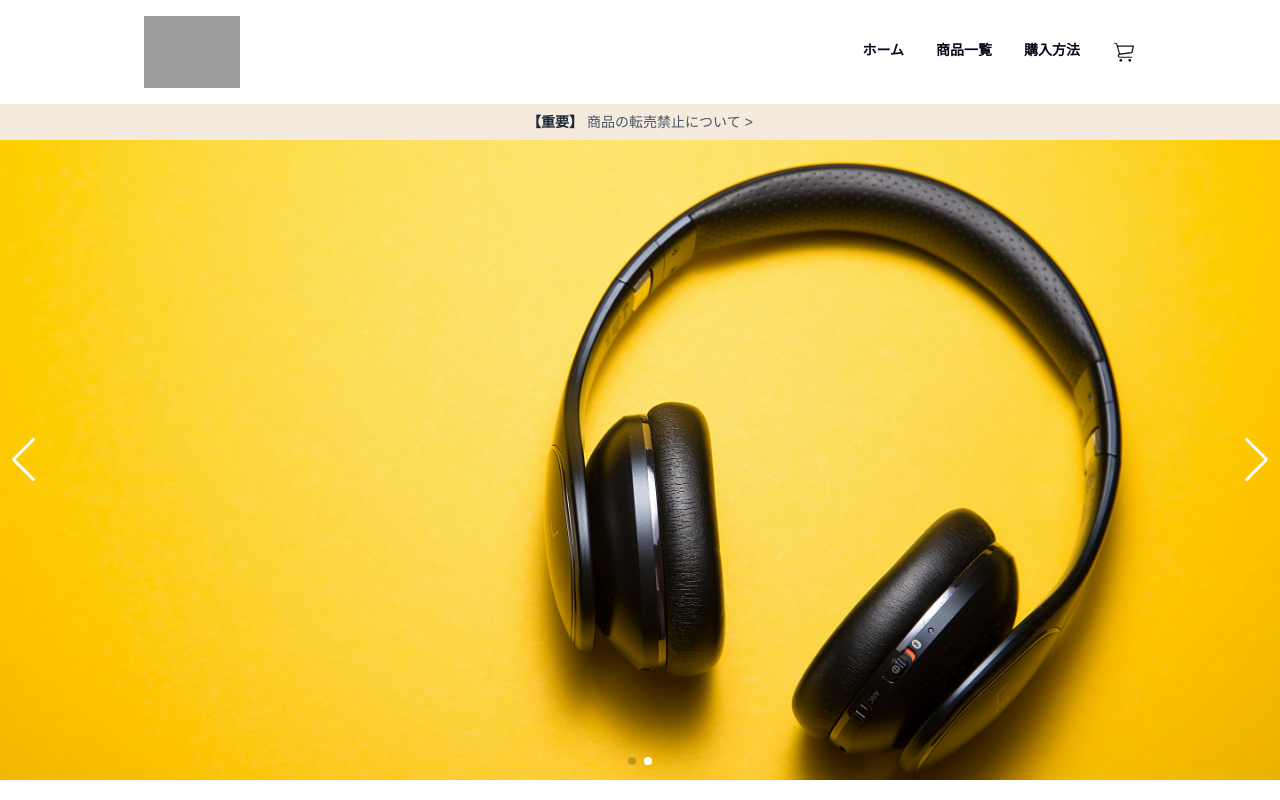
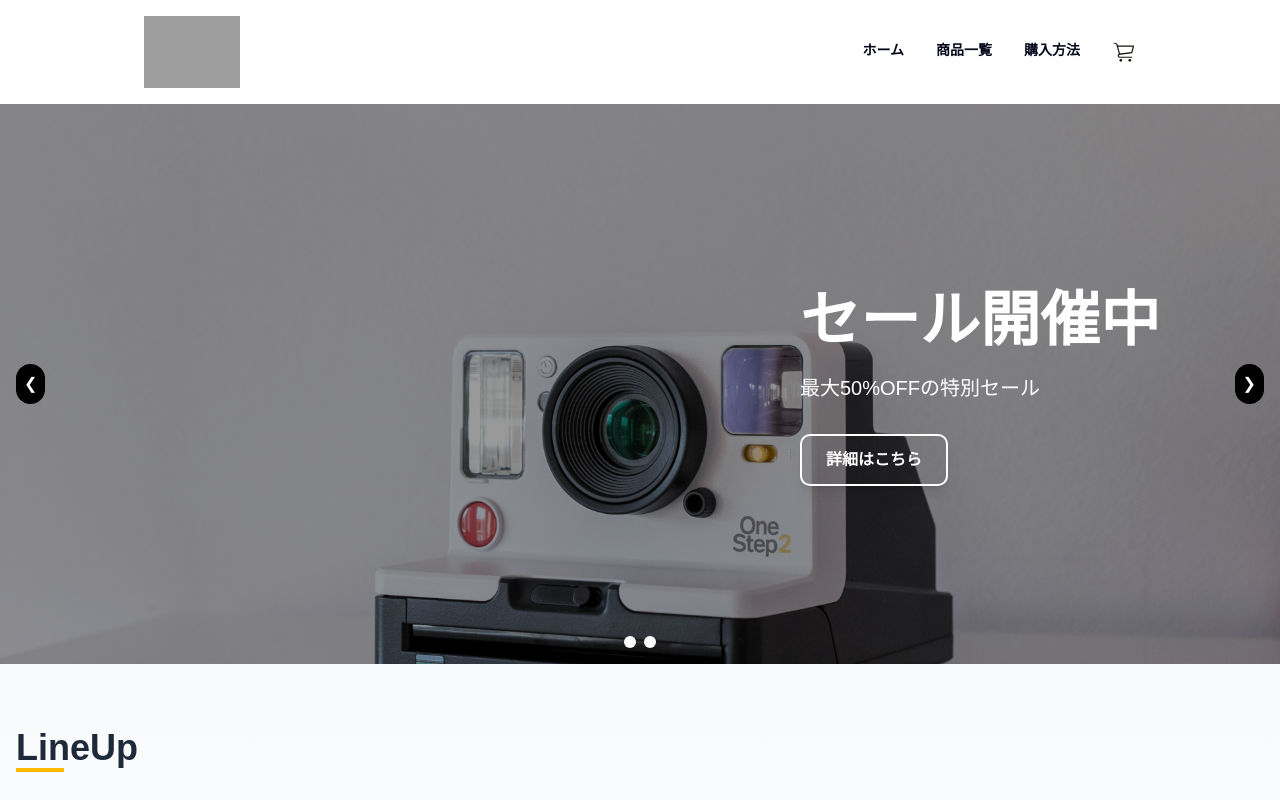
Before and after one commit to bbbyk105/bypay-sample1, a Next.js app: page / in a window 1280 px wide. Shown: the top 800 px of the page. Built offline with nearby package versions, Linux system fonts and the light colour scheme; grey boxes are pictures that could not be loaded.

Commit message:
heroの編集

```diff
--- a/app/cart/page.tsx
+++ b/app/cart/page.tsx
@@ -1,7 +1,39 @@
+import { cn } from "@/lib/utils";
+import Link from "next/link";
 import React from "react";
+import { Button } from "../components/atoms/Button";
 
-const page = () => {
-  return <div>page</div>;
+const EmptyCartPage = () => {
+  return (
+    <div className="flex flex-col items-center justify-center min-h-screen bg-gray-100 px-4">
+      {/* カートの空メッセージ */}
+      <div className="text-center space-y-6">
+        <h3 className="text-2xl font-semibold text-gray-800">カートが空です</h3>
+
+        <Link href="/">
+          <Button
+            className={cn(
+              "bg-gray-300 hover:bg-amber-600 shadow-lg transition-all duration-300"
+            )}
+            size="lg"
+            variant="default"
+          >
+            買い物を続ける
+          </Button>
+        </Link>
+      </div>
+
+      {/* 後で購入 */}
+      <div className="mt-10 w-full max-w-lg bg-white shadow-lg rounded-xl p-6 border">
+        <h4 className="text-lg font-semibold text-gray-900">後で購入</h4>
+        <p className="text-gray-600 mt-2 text-sm leading-relaxed">
+          保存されたアイテムはまだありません。
+          <br />
+          このリストには、後で購入するアイテムを追加できます。
+        </p>
+      </div>
+    </div>
+  );
 };
 
-export default page;
+export default EmptyCartPage;
--- /dev/null
+++ b/app/components/molecules/FeaturedBanner.tsx
@@ -0,0 +1,182 @@
+"use client";
+
+import React, { useState, useEffect, JSX } from "react";
+import Image from "next/image";
+import Link from "next/link";
+
+interface HeroSlide {
+  id: number;
+  image: string;
+  title: string;
+  subtitle: string;
+  buttonText: string;
+  buttonLink: string;
+  align?: "left" | "center" | "right";
+  textColor?: string;
+  buttonStyle?: "primary" | "secondary" | "outline";
+}
+
+interface EcommerceHeroProps {
+  slides: HeroSlide[];
+  autoplay?: boolean;
+  autoplaySpeed?: number;
+  showIndicators?: boolean;
+  fullHeight?: boolean;
+  overlayOpacity?: number;
+}
+
+const EcommerceHero = ({
+  slides,
+  autoplay = true,
+  autoplaySpeed = 5000,
+  showIndicators = true,
+  fullHeight = false,
+  overlayOpacity = 40,
+}: EcommerceHeroProps): JSX.Element => {
+  const [currentSlide, setCurrentSlide] = useState(0);
+
+  useEffect(() => {
+    if (!autoplay) return;
+
+    const interval = setInterval(() => {
+      setCurrentSlide((prev) => (prev === slides.length - 1 ? 0 : prev + 1));
+    }, autoplaySpeed);
+
+    return () => clearInterval(interval);
+  }, [autoplay, autoplaySpeed, slides.length]);
+
+  const prevSlide = () => {
+    setCurrentSlide((prev) => (prev === 0 ? slides.length - 1 : prev - 1));
+  };
+
+  const nextSlide = () => {
+    setCurrentSlide((prev) => (prev === slides.length - 1 ? 0 : prev + 1));
+  };
+
+  const getButtonStyles = (style: string = "primary") => {
+    switch (style) {
+      case "secondary":
+        return "bg-gray-800 text-white hover:bg-gray-700";
+      case "outline":
+        return "border-2 border-white text-white hover:bg-white hover:text-black transition";
+      case "primary":
+      default:
+        return "bg-white text-black hover:bg-gray-200";
+    }
+  };
+
+  const getAlignmentClasses = (align: string = "center") => {
+    switch (align) {
+      case "left":
+        return "justify-start text-left pl-8 md:pl-16 lg:pl-24";
+      case "right":
+        return "justify-end text-right pr-8 md:pr-16 lg:pr-24";
+      case "center":
+      default:
+        return "justify-center text-center";
+    }
+  };
+
+  return (
+    <div
+      className={`relative w-full ${
+        fullHeight ? "h-screen" : "h-[50vh] sm:h-[60vh] md:h-[65vh] lg:h-[70vh]"
+      } overflow-hidden`}
+    >
+      {/* スライド */}
+      {slides.map((slide, index) => (
+        <div
+          key={slide.id}
+          className={`absolute inset-0 transition-all duration-700 ease-in-out ${
+            index === currentSlide
+              ? "opacity-100"
+              : "opacity-0 pointer-events-none"
+          }`}
+        >
+          {/* 背景画像 */}
+          <Image
+            src={slide.image}
+            alt={slide.title}
+            fill
+            className="object-cover object-center"
+            priority={index === 0}
+          />
+
+          {/* オーバーレイ */}
+          <div
+            className="absolute inset-0 bg-black"
+            style={{ opacity: overlayOpacity / 100 }}
+          />
+
+          {/* コンテンツ */}
+          <div
+            className={`absolute inset-0 flex items-center ${getAlignmentClasses(
+              slide.align
+            )}`}
+          >
+            <div className="relative z-10 flex flex-col items-center md:items-start gap-4 px-6 max-w-2xl">
+              <h1
+                className={`text-3xl sm:text-4xl md:text-5xl lg:text-6xl font-bold ${
+                  slide.textColor || "text-white"
+                } leading-tight`}
+              >
+                {slide.title}
+              </h1>
+              <p
+                className={`text-lg sm:text-xl ${
+                  slide.textColor || "text-white"
+                } max-w-lg`}
+              >
+                {slide.subtitle}
+              </p>
+              <Link href={slide.buttonLink}>
+                <button
+                  className={`mt-4 px-6 py-3 font-semibold rounded-lg shadow-lg transition ${getButtonStyles(
+                    slide.buttonStyle
+                  )}`}
+                >
+                  {slide.buttonText}
+                </button>
+              </Link>
+            </div>
+          </div>
+        </div>
+      ))}
+
+      {/* ナビゲーションボタン */}
+      <button
+        className="absolute left-4 top-1/2 -translate-y-1/2 z-20 bg-black bg-opacity-30 hover:bg-opacity-50 text-white rounded-full p-2 focus:outline-none"
+        onClick={prevSlide}
+        aria-label="前のスライド"
+      >
+        ❮
+      </button>
+
+      <button
+        className="absolute right-4 top-1/2 -translate-y-1/2 z-20 bg-black bg-opacity-30 hover:bg-opacity-50 text-white rounded-full p-2 focus:outline-none"
+        onClick={nextSlide}
+        aria-label="次のスライド"
+      >
+        ❯
+      </button>
+
+      {/* インジケーター */}
+      {showIndicators && (
+        <div className="absolute bottom-4 left-0 right-0 flex justify-center gap-2 z-20">
+          {slides.map((_, index) => (
+            <button
+              key={index}
+              className={`w-3 h-3 rounded-full ${
+                index === currentSlide ? "bg-white" : "bg-white bg-opacity-50"
+              }`}
+              onClick={() => setCurrentSlide(index)}
+              aria-label={`スライド ${index + 1} に移動`}
+            />
+          ))}
+        </div>
+      )}
+    </div>
+  );
+};
+
+export default EcommerceHero;
--- a/app/components/molecules/Swiper.tsx
+++ b/app/components/molecules/Swiper.tsx
@@ -21,7 +21,7 @@
       autoplay={{ delay: 3000, disableOnInteraction: false }}
       loop={true}
       effect="fade"
-      speed={1000}
+      speed={800}
       className="w-full"
       style={
         {
@@ -30,29 +30,19 @@
         } as React.CSSProperties
       }
     >
-      <SwiperSlide>
-        <div className="relative w-full h-[40vh] sm:h-[50vh] md:h-[60vh] lg:h-[70vh] xl:h-[80vh]">
+      {["/amachi.png", "/headphone.jpg"].map((src, index) => (
+        <SwiperSlide key={index}>
+          <div className="relative w-full h-auto min-h-[40vh] sm:min-h-[50vh] md:min-h-[60vh] lg:min-h-[70vh] xl:min-h-[80vh] bg-gray-900 flex items-center justify-center">
             <Image
-            src="/camera.jpg"
-            alt="camera"
+              src={src}
+              alt={`slide-${index}`}
               fill
-            className="object-cover"
+              className="object-contain"
               priority
             />
           </div>
         </SwiperSlide>
-
-      <SwiperSlide>
-        <div className="relative w-full h-[40vh] sm:h-[50vh] md:h-[60vh] lg:h-[70vh] xl:h-[80vh]">
-          <Image
-            src="/headphone.jpg"
-            alt="headphone"
-            fill
-            className="object-cover"
-            priority
-          />
-        </div>
-      </SwiperSlide>
+      ))}
     </Swiper>
   );
 };
--- a/app/components/template/Hometemplate.tsx
+++ b/app/components/template/Hometemplate.tsx
@@ -1,12 +1,37 @@
+import EcommerceHero from "../molecules/FeaturedBanner";
 import LineUp from "../molecules/LineUp";
 import Products from "../molecules/Products";
-import Hero from "../organisms/Hero";
 import SeasonalProducts from "../molecules/SeosonalProducts";
 
 const HomeTemplate = () => {
   return (
     <>
-      <Hero />
+      <EcommerceHero
+        slides={[
+          {
+            id: 1,
+            image: "/headphone.jpg",
+            title: "最新トレンド",
+            subtitle: "新しいコレクションをチェックしよう",
+            buttonText: "今すぐ見る",
+            buttonLink: "/shop",
+            align: "center",
+            textColor: "text-white",
+            buttonStyle: "primary",
+          },
+          {
+            id: 2,
+            image: "/camera.jpg",
+            title: "セール開催中",
+            subtitle: "最大50%OFFの特別セール",
+            buttonText: "詳細はこちら",
+            buttonLink: "/sale",
+            align: "right",
+            textColor: "text-white",
+            buttonStyle: "outline",
+          },
+        ]}
+      />
       <LineUp />
       <Products />
       <Products reverse />
```
Lines whose indentation alone changed are shown as unchanged.
